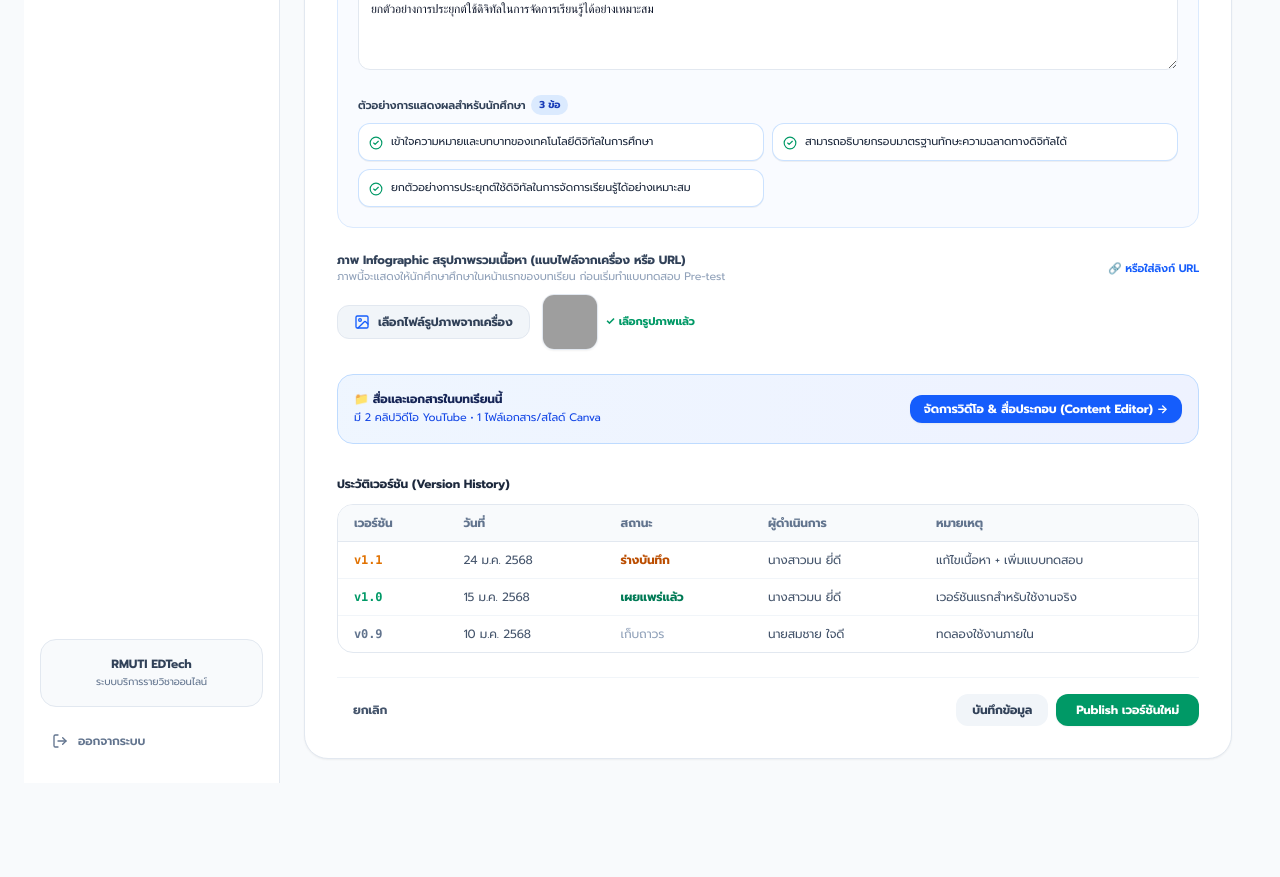
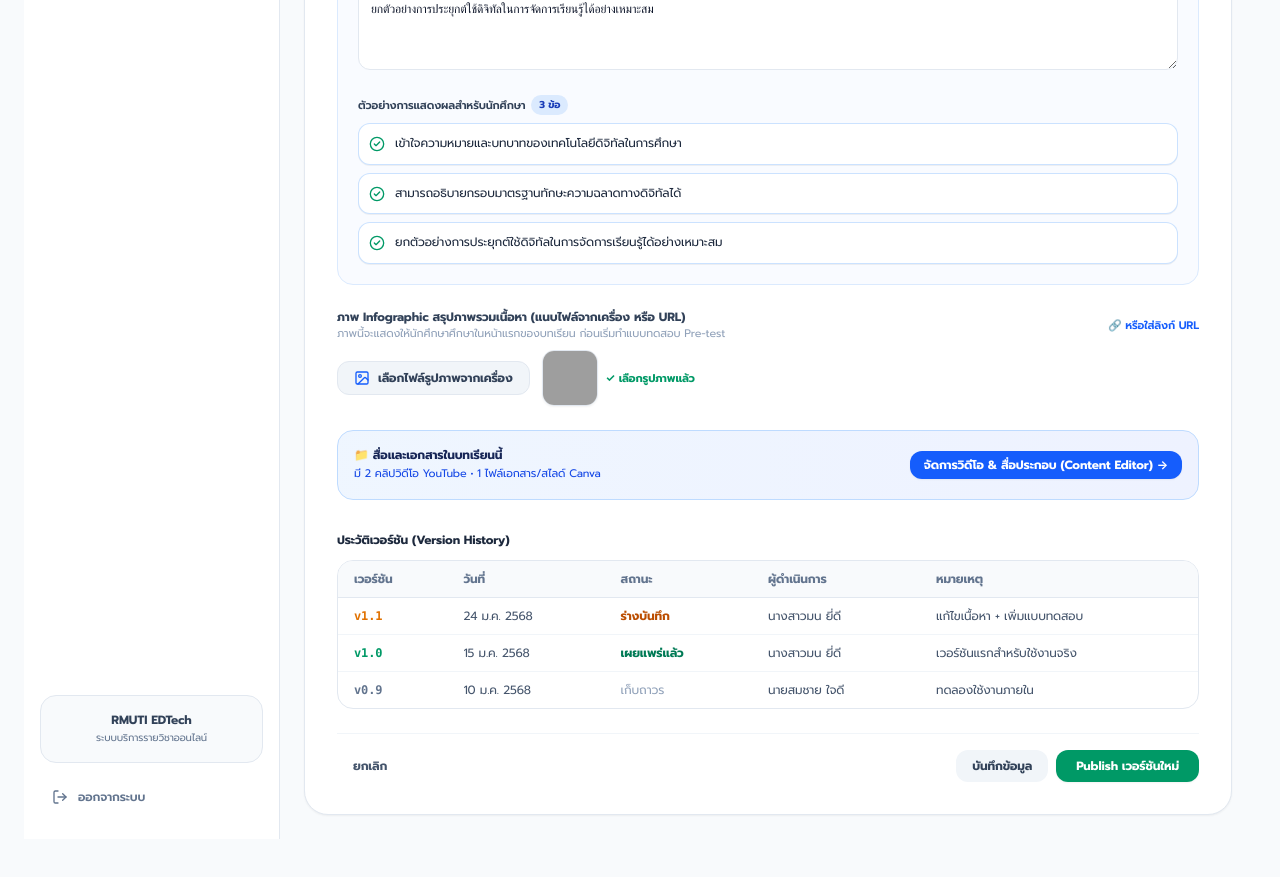
Before and after one commit to APrxp12/edtech-rmuti-lms, a Next.js app: page /admin/lessons/lsn-001/metadata in a window 1280 px wide. Shown: the part 920-1797 px from the top of the page. Before the commit the page ends 1751 px from the top, so only its background shows below. Built offline with nearby package versions, Linux system fonts and the light colour scheme; grey boxes are pictures that could not be loaded.

Commit message:
style: display learning objectives vertically top to bottom across all lesson intro pages

```diff
--- a/src/app/(admin)/admin/lessons/[id]/metadata/page.tsx
+++ b/src/app/(admin)/admin/lessons/[id]/metadata/page.tsx
@@ -238,11 +238,11 @@ export default function LessonMetadataEditorPage() {
                   {objectivesText.split('\n').filter(s => s.trim()).length} ข้อ
                 </span>
               </div>
-              <div className="grid grid-cols-1 sm:grid-cols-2 gap-2">
+              <div className="space-y-2">
                 {objectivesText.split('\n').filter(s => s.trim()).map((obj, idx) => (
-                  <div key={idx} className="flex items-start gap-2 p-2.5 rounded-xl bg-white border border-blue-200/80 text-[11px] text-slate-800 shadow-2xs">
-                    <CheckCircle2 className="w-3.5 h-3.5 text-emerald-600 shrink-0 mt-0.5" />
-                    <span className="leading-snug">{obj}</span>
+                  <div key={idx} className="flex items-start gap-2.5 p-2.5 rounded-xl bg-white border border-blue-200/80 text-xs text-slate-800 shadow-2xs">
+                    <CheckCircle2 className="w-4 h-4 text-emerald-600 shrink-0 mt-0.5" />
+                    <span className="leading-relaxed">{obj}</span>
                   </div>
                 ))}
               </div>
--- a/src/app/(student)/lessons/[lessonCode]/intro/page.tsx
+++ b/src/app/(student)/lessons/[lessonCode]/intro/page.tsx
@@ -180,16 +180,16 @@ export default function LessonIntroPage() {
           </div>
         </div>
 
-        <div className="grid grid-cols-1 sm:grid-cols-2 gap-3 pt-1">
+        <div className="space-y-2.5 pt-1">
           {learningObjectives && learningObjectives.length > 0 ? (
             learningObjectives.map((obj, i) => (
-              <div key={i} className="flex items-start gap-2.5 p-3.5 rounded-2xl bg-blue-50/40 border border-blue-100/80 text-xs sm:text-sm text-slate-700 font-medium">
-                <CheckCircle2 className="w-4 h-4 text-emerald-600 shrink-0 mt-0.5" />
+              <div key={i} className="flex items-start gap-3 p-3.5 sm:p-4 rounded-2xl bg-blue-50/40 border border-blue-100/80 text-xs sm:text-sm text-slate-800 font-medium">
+                <CheckCircle2 className="w-4 h-4 sm:w-5 sm:h-5 text-emerald-600 shrink-0 mt-0.5" />
                 <span className="leading-relaxed">{obj}</span>
               </div>
             ))
           ) : (
-            <div className="col-span-2 p-4 rounded-xl bg-slate-50 text-slate-500 text-xs text-center">
+            <div className="p-4 rounded-xl bg-slate-50 text-slate-500 text-xs text-center">
               ยังไม่มีการระบุจุดประสงค์การเรียนรู้สำหรับบทเรียนนี้
             </div>
           )}
```
